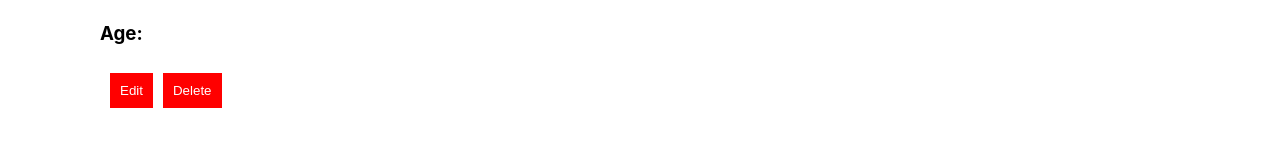
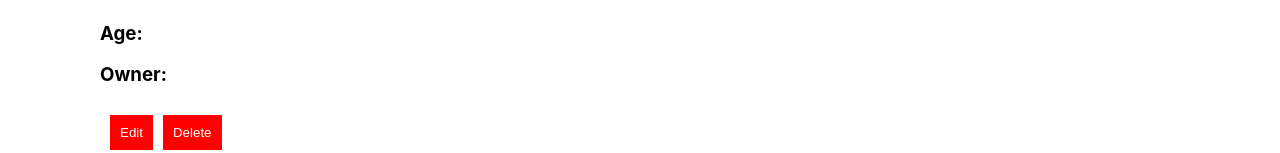
Before and after one commit to EmilPopovski24/PetBook, a React (Create React App) app in the folder petbookclient/: page /catalog/1 in a window 1280 px wide. Shown: the part 255-408 px from the top of the page. Built offline with nearby package versions, Linux system fonts and the light colour scheme; no server answers.

Commit message:
update PetAccount view

```diff
--- a/petbookclient/src/components/PetAccount/PetAccount.css
+++ b/petbookclient/src/components/PetAccount/PetAccount.css
@@ -31,7 +31,7 @@
 }
 
 .petAccount-name {
-    text-align: center;
+    text-align: left;
 }
 
 .petAccount-pic {
--- a/petbookclient/src/components/PetAccount/PetAccount.js
+++ b/petbookclient/src/components/PetAccount/PetAccount.js
@@ -39,6 +39,7 @@ export const PetAccount = () => {
                 <h3>Type: {pet.type}</h3>
                 <h3>Breed: {pet.breed}</h3>
                 <h3>Age: {pet.age}</h3>
+                <h3>Owner: {pet._ownerId}</h3>
             </div>
             {isOwner && (
                 <div className='ownerDiv'>
```
